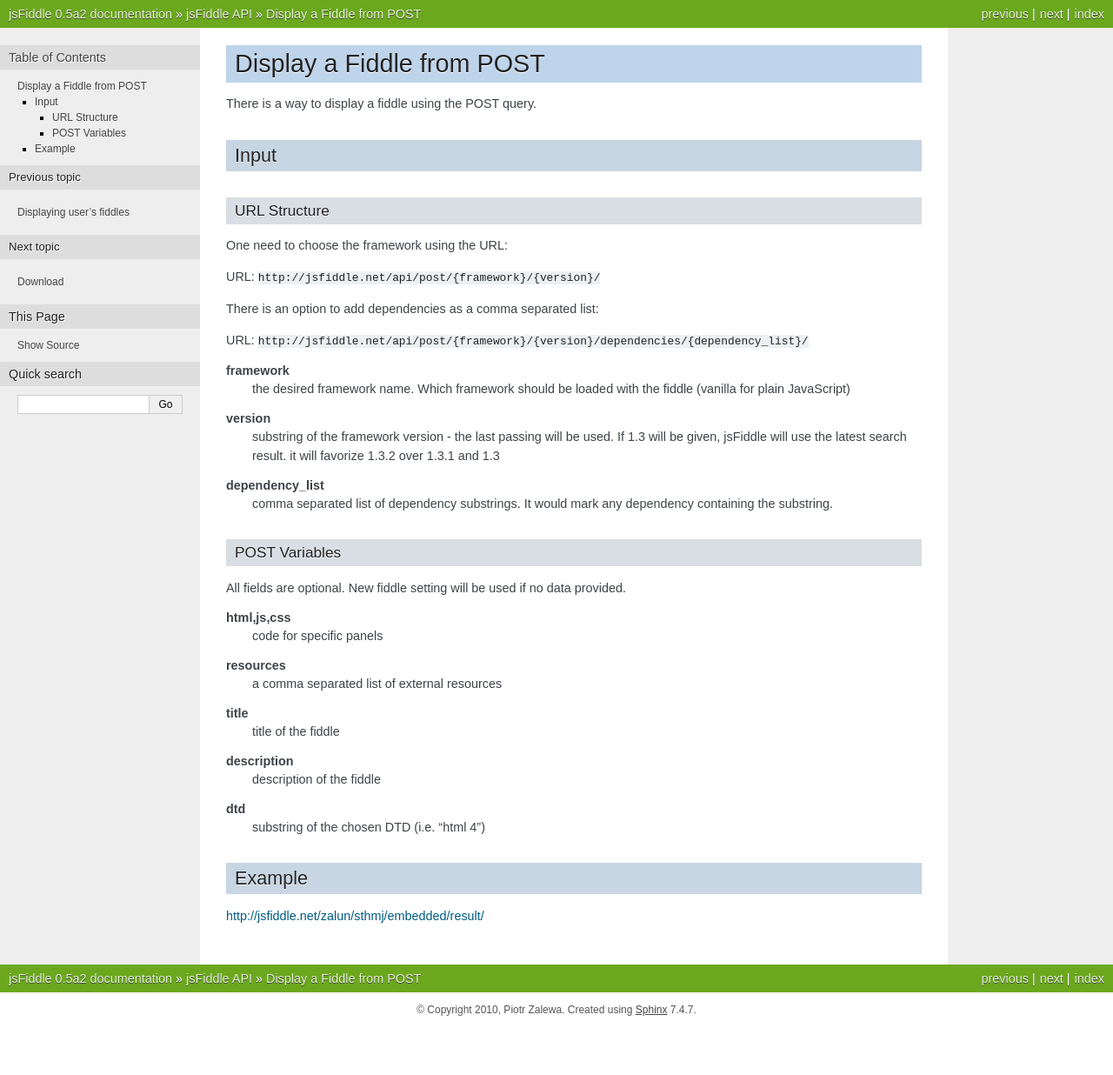
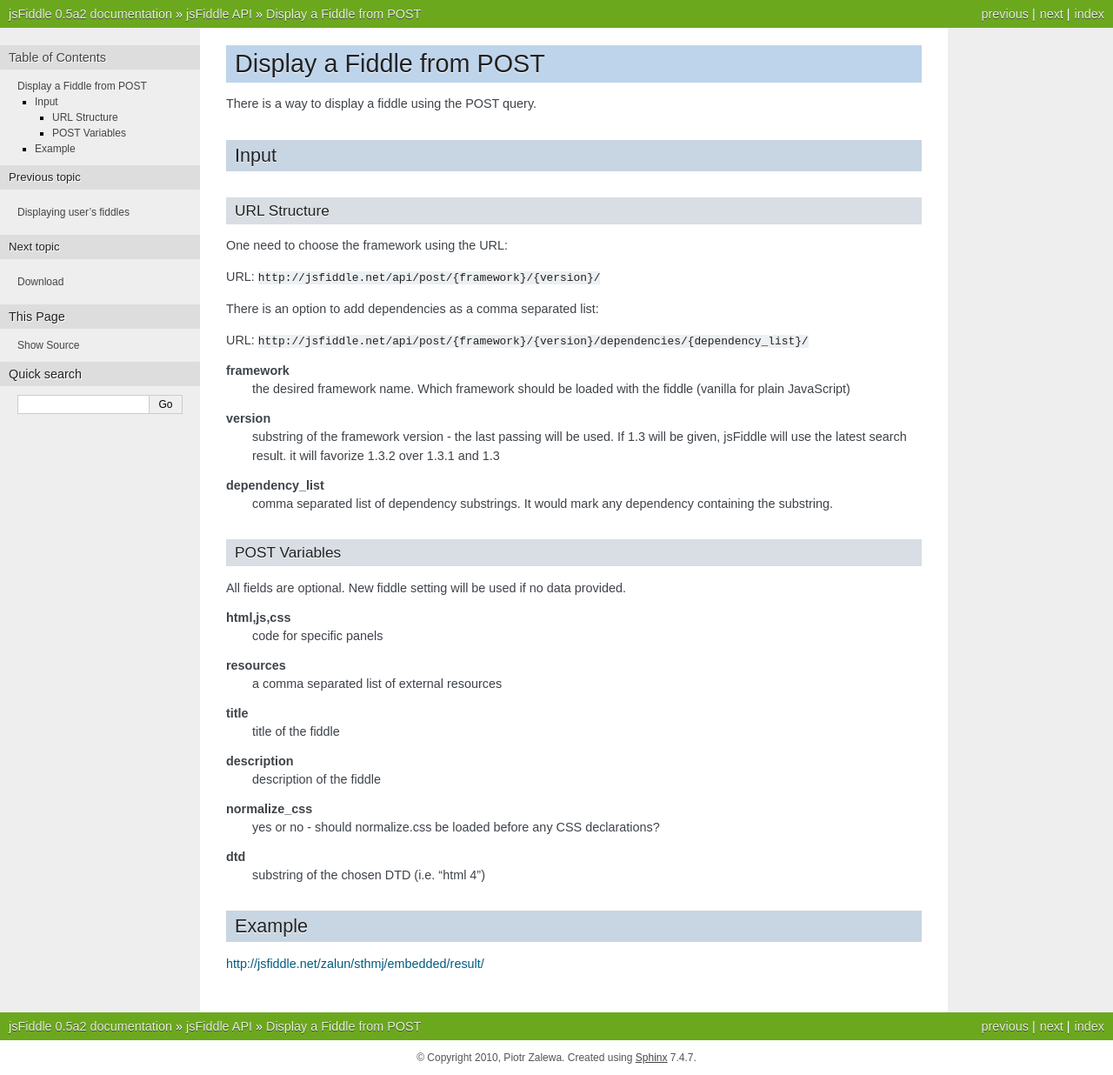
Before and after one commit to jsfiddle/jsfiddle-users, a Sphinx documentation site: the page built from docs/api/post.rst, in a window 1280 px wide. Shown: the whole page at 87% size. Built offline with Sphinx 7.4.7, drawn with Linux system fonts in a browser that asks for light colours; pages that are not in the unit, such as notebooks, are missing from menus; before the commit the page ends 1181 px from its top, so only the background shows below that.

Commit message:
normalize css in POST API

```diff
--- a/docs/api/post.rst
+++ b/docs/api/post.rst
@@ -19,13 +19,17 @@
 URL: ``http://jsfiddle.net/api/post/{framework}/{version}/dependencies/{dependency_list}/``
 
 **framework**
-   the desired framework name. Which framework should be loaded with the fiddle (vanilla for plain JavaScript)
+   the desired framework name. Which framework should be loaded with the
+   fiddle (vanilla for plain JavaScript)
 
 **version**
-   substring of the framework version - the last passing will be used. If 1.3 will be given, jsFiddle will use the latest search result. it will favorize 1.3.2 over 1.3.1 and 1.3
+   substring of the framework version - the last passing will be used. If 1.3
+   will be given, jsFiddle will use the latest search result. it will favorize
+   1.3.2 over 1.3.1 and 1.3
 
 **dependency_list**
-   comma separated list of dependency substrings. It would mark any dependency containing the substring.
+   comma separated list of dependency substrings. It would mark any dependency
+   containing the substring.
 
 POST Variables
 --------------
@@ -44,6 +48,10 @@
 **description**
    description of the fiddle
 
+**normalize_css**
+   yes or no - should normalize.css be loaded before any CSS
+   declarations?
+
 **dtd**
    substring of the chosen DTD (i.e. "html 4")
 
```
